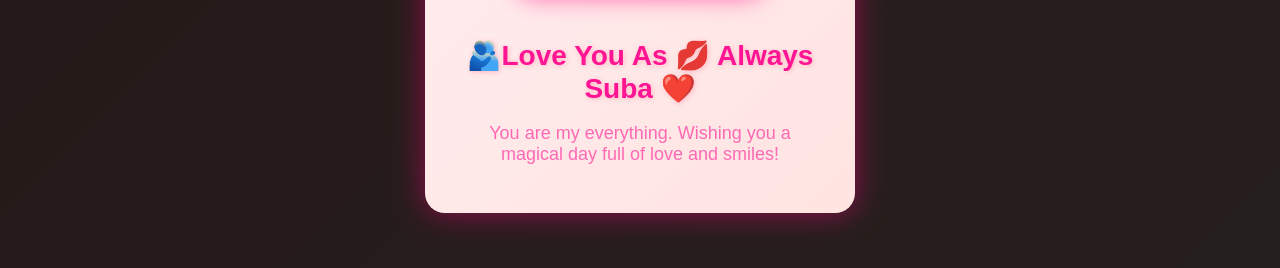
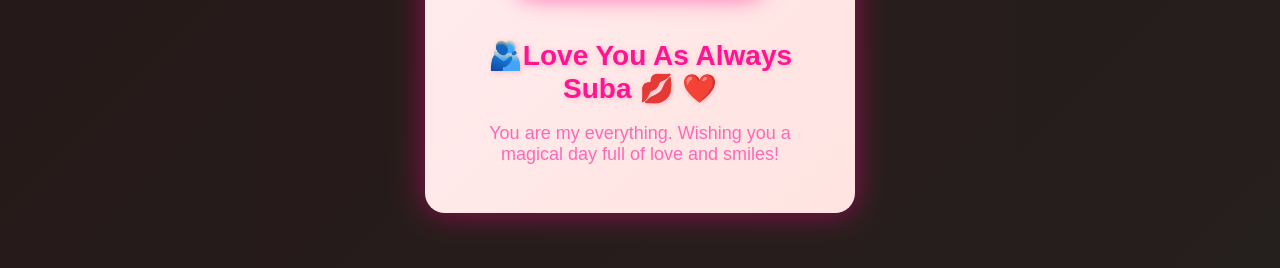
Before and after one commit to vipersoul135-cyber/shiba-birhtday, a plain HTML site: page index.html in a window 1280 px wide. Both pictures are taken after a click on the element 640 px from the left and 400 px from the top of the page. Shown: the part 532-800 px from the top of the page. Drawn offline with Linux system fonts and the light colour scheme.

Commit message:
Update index.html

```diff
--- a/index.html
+++ b/index.html
@@ -195,7 +195,7 @@
         <div class="popup-content">
             <span class="close" onclick="closePopup()">&times;</span>
             <img src="img/WhatsApp Image 2026-03-31 at 12.38.28 PM.jpeg" alt="Her Photo">
-            <h2> 🫂Love You As 💋 Always Suba ❤️</h2>
+            <h2> 🫂Love You As Always Suba  💋  ❤️</h2>
             <p>You are my everything. Wishing you a magical day full of love and smiles!</p>
         </div>
     </div>
```
